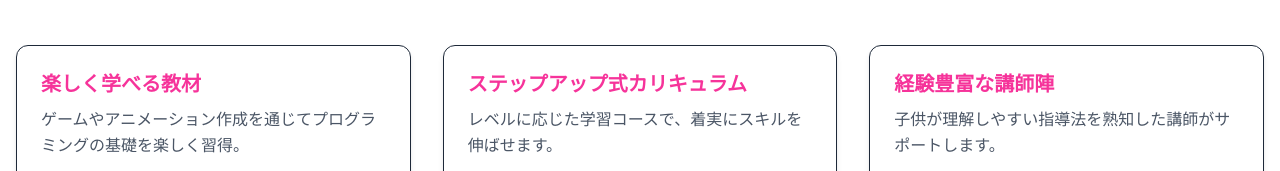
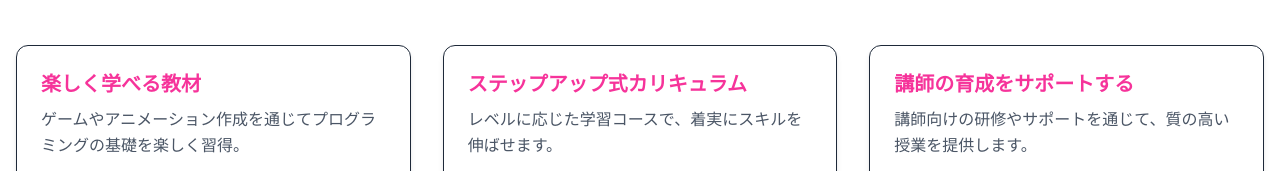
Before and after one commit to key8888/key8888.github.io, a plain HTML site: page index.html in a window 1280 px wide. Shown: the part 589-760 px from the top of the page. Drawn offline with nearby package versions, Linux system fonts and the light colour scheme; grey boxes are pictures that could not be loaded.

Commit message:
fix 0.1.13

```diff
--- a/index.html
+++ b/index.html
@@ -104,9 +104,9 @@
         </div>
         <!-- カード3 -->
         <div class="p-6 border rounded-xl shadow-md hover:shadow-xl transform hover:scale-105 transition">
-          <h3 class="text-xl font-semibold mb-2 text-pink-500">経験豊富な講師陣</h3>
+          <h3 class="text-xl font-semibold mb-2 text-pink-500">講師の育成をサポートする</h3>
           <p class="text-gray-600 mb-4">
-            子供が理解しやすい指導法を熟知した講師がサポートします。
+            講師向けの研修やサポートを通じて、質の高い授業を提供します。
           </p>
           <img src="https://placekitten.com/302/200" alt="教材サンプル3" class="w-full h-auto rounded-md">
         </div>
```
